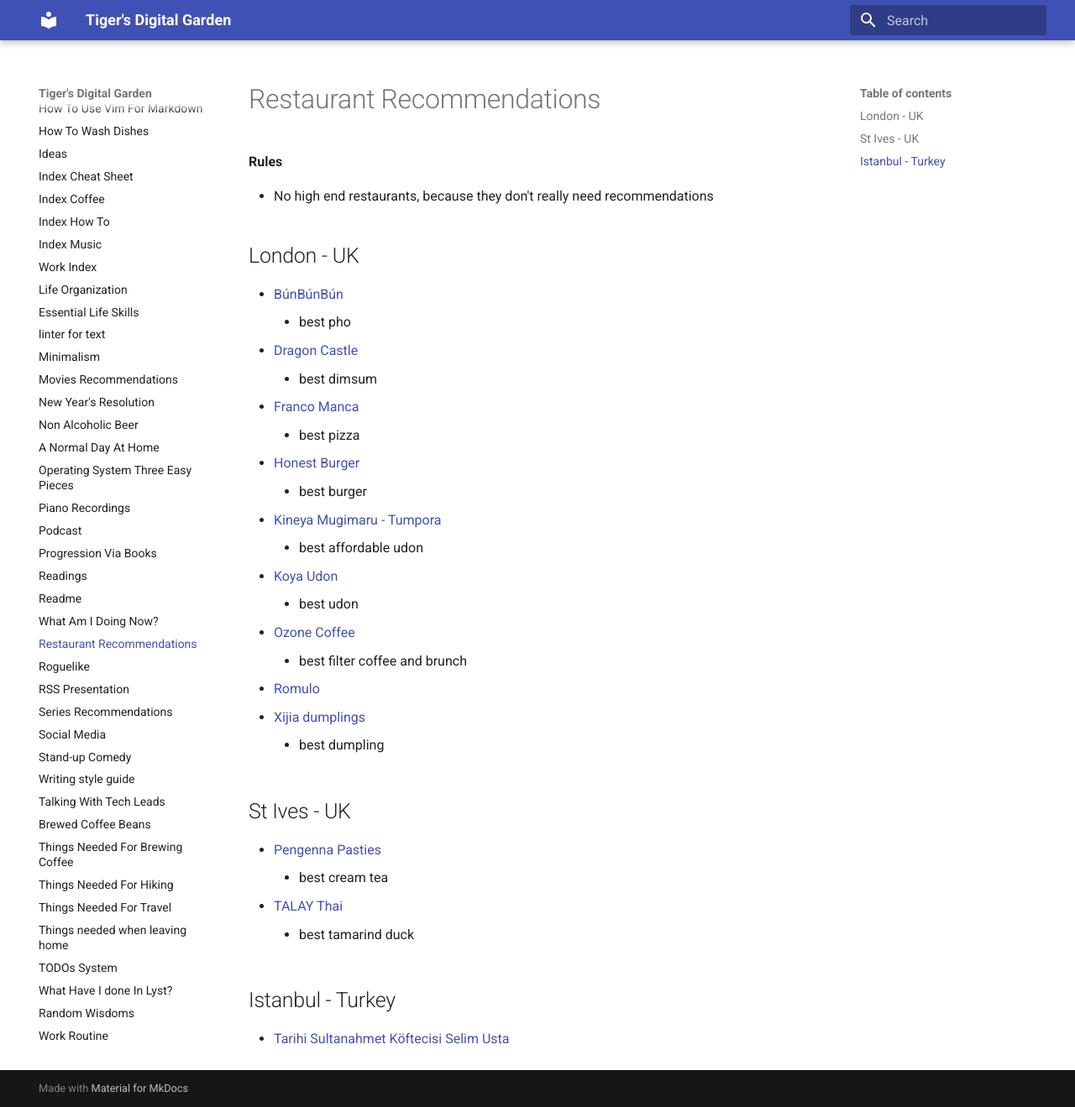
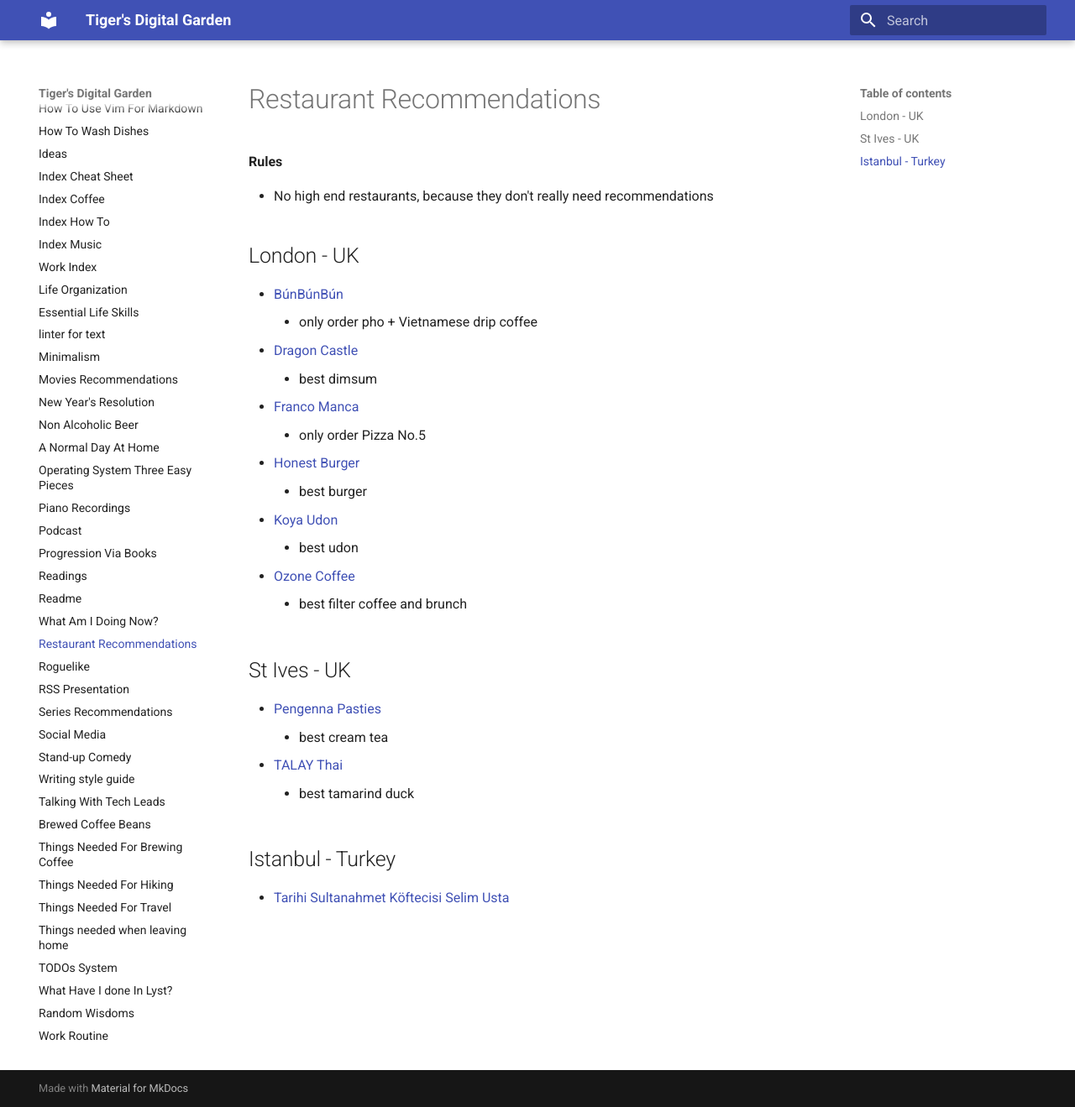
Before and after one commit to ynotstartups/notes, an MkDocs documentation site: the page built from notes/restaurant-recommendations.md, in a window 1280 px wide and 1319 px high. Shown: the whole window at 84% size. Built offline with MkDocs 1.6.1 and Material for MkDocs 9.7.7, drawn with Linux system fonts in a browser that asks for light colours.

Commit message:
update recommendations

```diff
--- a/notes/restaurant-recommendations.md
+++ b/notes/restaurant-recommendations.md
@@ -7,22 +7,17 @@
 ## London - UK
 
 - [BúnBúnBún](http://www.bunbunbun.co/)
-  - best pho
+  - only order pho + Vietnamese drip coffee
 - [Dragon Castle](https://www.dragoncastlelondon.com/)
   - best dimsum
 - [Franco Manca](https://www.francomanca.co.uk/)
-  - best pizza
+  - only order Pizza No.5
 - [Honest Burger](https://www.honestburgers.co.uk/)
   - best burger
-- [Kineya Mugimaru - Tumpora](https://www.kineya.co.uk/)
-  - best affordable udon
 - [Koya Udon](https://www.koya.co.uk/?www.web3389.com)
   - best udon
 - [Ozone Coffee](https://ozonecoffee.co.uk/)
   - best filter coffee and brunch
-- [Romulo](https://www.romulocafe.co.uk/)
-- [Xijia dumplings](https://www.xihomedumplings.co.uk/)
-  - best dumpling
 
 ## St Ives - UK
 
```
